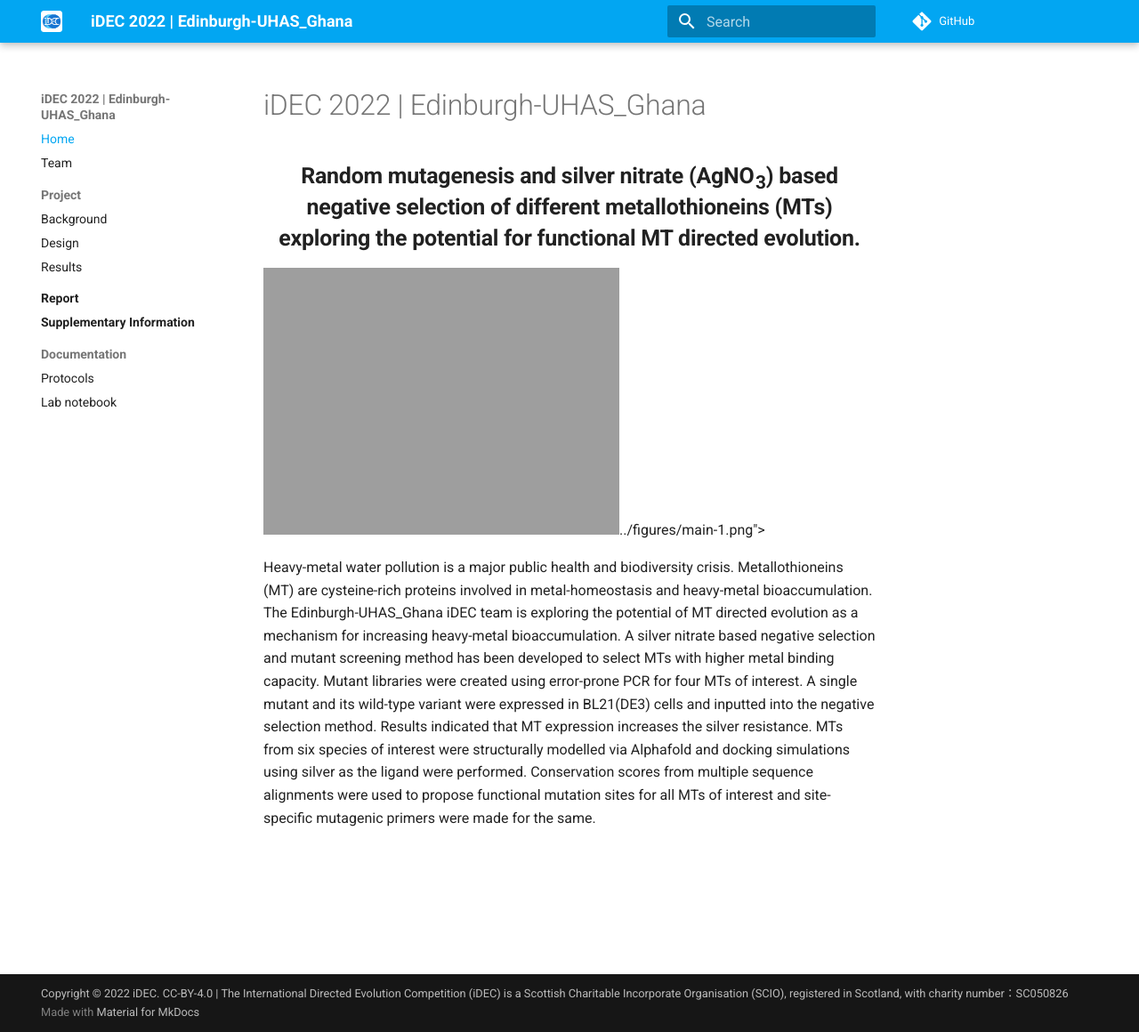
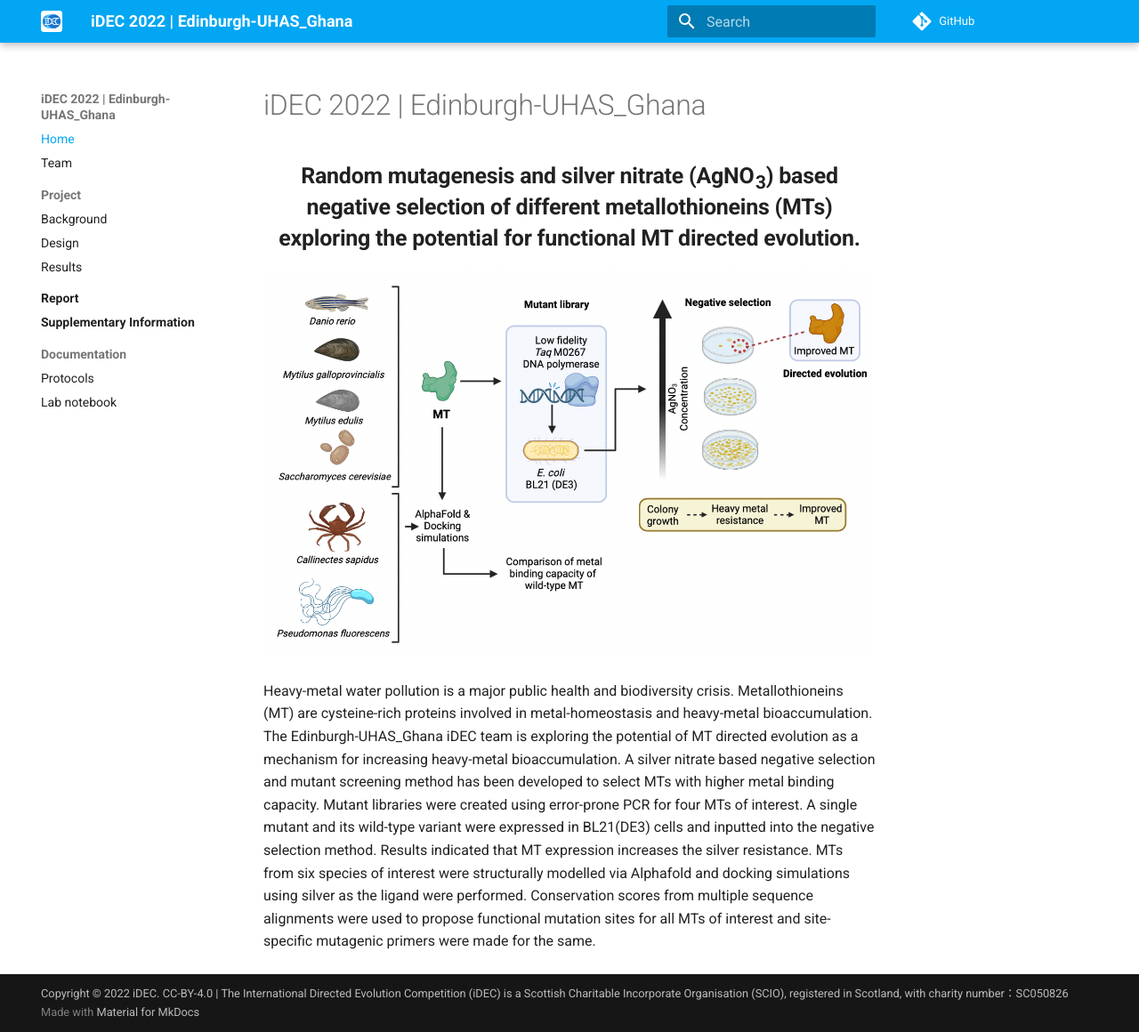
Before and after one commit to idec-teams/2022_Edinburgh-UHAS_Ghana, an MkDocs documentation site: the page built from docs/index.md, in a window 1280 px wide and 1160 px high. Shown: the whole window at 89% size. Built offline with MkDocs 1.6.1 and Material for MkDocs 9.7.7, drawn with Linux system fonts in a browser that asks for light colours; comment, search, counter and statistics services are not loaded.

Commit message:
Update index.md

```diff
--- a/docs/index.md
+++ b/docs/index.md
@@ -2,7 +2,7 @@
 
 <h2 style="text-align: center"><b>Random mutagenesis and silver nitrate (AgNO<sub>3</sub>) based negative selection of different metallothioneins (MTs) exploring the potential for functional MT directed evolution. </b></h2>
 
-<img src="[../figures/main-1.png](https://github.com/idec-teams/2022_Edinburgh-UHAS_Ghana/blob/main/figures/main-1.png?raw=true)">
+<img src="https://github.com/idec-teams/2022_Edinburgh-UHAS_Ghana/blob/main/figures/main-1.png?raw=true">
 
 
 Heavy-metal water pollution is a major public health and biodiversity crisis. Metallothioneins (MT) are cysteine-rich proteins involved in metal-homeostasis and heavy-metal bioaccumulation. The Edinburgh-UHAS_Ghana iDEC team is exploring the potential of MT directed evolution as a mechanism for increasing heavy-metal bioaccumulation. A silver nitrate based negative selection and mutant screening method has been developed to select MTs with higher metal binding capacity. Mutant libraries were created using error-prone PCR for four MTs of interest. A single mutant and its wild-type variant were expressed in BL21(DE3) cells and inputted into the negative selection method. Results indicated that MT expression increases the silver resistance. MTs from six species of interest were structurally modelled via Alphafold and docking simulations using silver as the ligand were performed. Conservation scores from multiple sequence alignments were used to propose functional mutation sites for all MTs of interest and site-specific mutagenic primers were made for the same.
```
